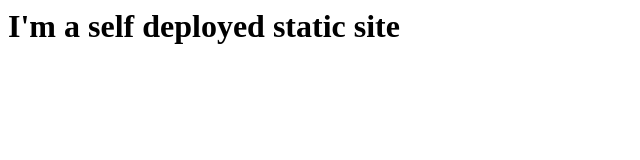
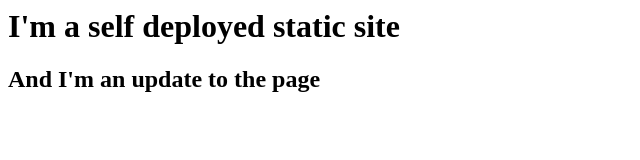
Before and after one commit to fwmansfield/ActionsTesting, a plain HTML site: page index.html in a window 1280 px wide. Shown: the whole page, without its empty margins (0-640 px from the left). Drawn offline with Linux system fonts and the light colour scheme.

Commit message:
updated page

```diff
--- a/index.html
+++ b/index.html
@@ -1,3 +1,6 @@
 <h1>
     I'm a self deployed static site
 </h1>
+<h2>
+    And I'm an update to the page
+</h2>
```
